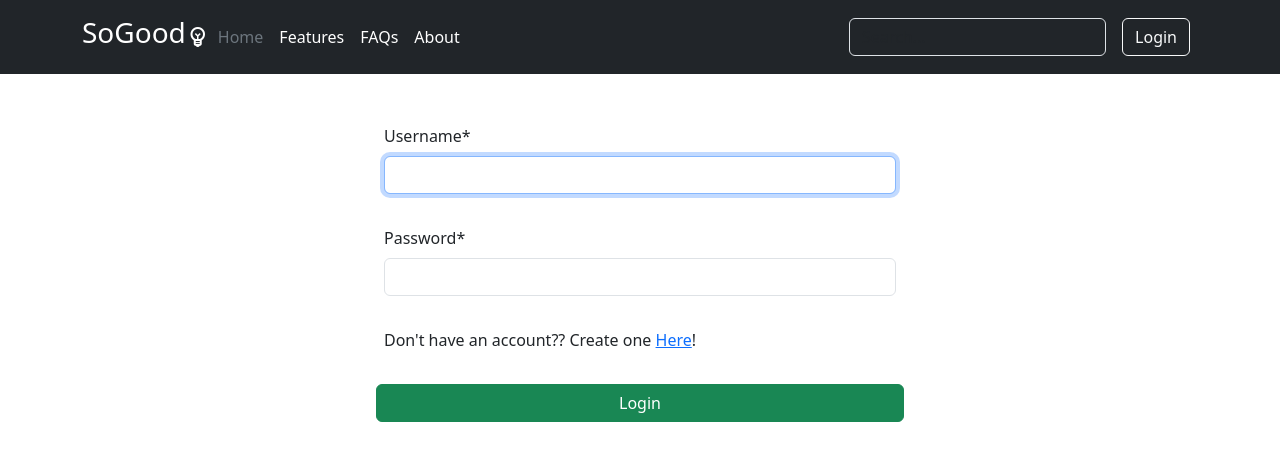
After one commit to Coalaken/Cinosite, a Django app: page /login/ in a window 1280 px wide. The commit adds this page. Shown: the top 461 px of the page. Run offline with Django 4.2, Linux system fonts and the light colour scheme; some libraries are stand-ins or nearby versions.

Commit message:
changed db and added login page

```diff
--- a/src/config/urls.py
+++ b/src/config/urls.py
@@ -6,5 +6,6 @@ from django.conf.urls.static import static
 urlpatterns = [
     path('', include('films.urls')),
     path('admin/', admin.site.urls),
+    path('', include('django.contrib.auth.urls')),
 ]
 urlpatterns += static(settings.MEDIA_URL, document_root=settings.MEDIA_ROOT)
--- a/src/films/templates/layout/basic.html
+++ b/src/films/templates/layout/basic.html
@@ -20,14 +20,16 @@
                 </a>
                 <ul class="nav col-12 col-lg-auto me-lg-auto mb-2 justify-content-center mb-md-0">
                     <li>
-                        <a href="#" class="nav-link px-2 text-secondary">Home</a>
+                        <a href="{% url 'home' %}" class="nav-link px-2 text-secondary">Home</a>
                     </li>
                     <li>
                         <a href="#" class="nav-link px-2 text-white">Features</a>
                     </li>
+                    {% if request.user.is_staff %}
                     <li>
-                        <a href="#" class="nav-link px-2 text-white">Pricing</a>
+                        <a href="{% url 'add' %}" class="nav-link px-2 text-white">Add film</a>
                     </li>
+                    {% endif %}
                     <li>
                         <a href="#" class="nav-link px-2 text-white">FAQs</a>
                     </li>
@@ -39,8 +41,16 @@
                     <input type="search" id="search" name="search" class="form-control form-control-dark text-bg-dark" placeholder="Search..." aria-label="Search">
                 </form>
                 <div class="text-end">
-                    <button type="button" class="btn btn-outline-light me-2">Login</button>
-                    <button type="button" class="btn btn-warning">Sign-up</button>
+                    {% if not request.user.is_authenticated %}
+                    <a href="/login">
+                        <button type="button" class="btn btn-outline-light me-2">Login</button>
+                    </a>
+                    <!-- <button type="button" class="btn btn-warning">Sign-up</button> -->
+                    {% else %}
+                    <a href="/logout">
+                        <button type="button" class="btn btn-warning">Log-out</button>
+                    </a>
+                    {% endif %}
                 </div>
             </div>
         </div>
--- /dev/null
+++ b/src/films/templates/registration/login.html
@@ -0,0 +1,17 @@
+{% extends "layout/basic.html" %}
+{% block title %}Login{% endblock%}
+{% load crispy_forms_tags %}
+
+{% block content %}
+<div style="display: flex;align-items: center;justify-content: center; margin-top: 50px;">
+    <div style="width: 40%;">
+        <form method="post" class="row g-3">
+            {% csrf_token %}{{ form|crispy }}
+            <p>Don't have an account?? Create one <a href="/sign-up">Here</a>!</p>
+            <button type="submit" class="btn btn-success">Login</button>
+        </form>
+    </div>
+
+</div>
+
+{% endblock %}
--- a/src/films/urls.py
+++ b/src/films/urls.py
@@ -5,6 +5,6 @@ from . import views
 
 urlpatterns = [
     path('', views.home),
-    path('SoGood/', views.home),
+    path('SoGood/', views.home, name='home'),
     path('SoGood/search/', views.search, name='search')
 ]
--- a/src/films/views.py
+++ b/src/films/views.py
@@ -1,7 +1,7 @@
 from django.shortcuts import render
 from django.views.generic import ListView
 
-from .models import Film, FilmData, UserFilmRelation
+from .models import Film, UserFilmRelation
 
 
 def home(request):
```
Also changed, not shown: src/config/settings.py (+14 -0 lines), src/films/admin.py (+1 -6 lines), src/films/forms.py (added, +10 -0 lines), src/films/models.py (+2 -11 lines), src/films/templates/registration/sign-up.html (added, +17 -0 lines), src/films/migrations/0007_remove_film_data_film_image_film_video_and_more.py (added).
